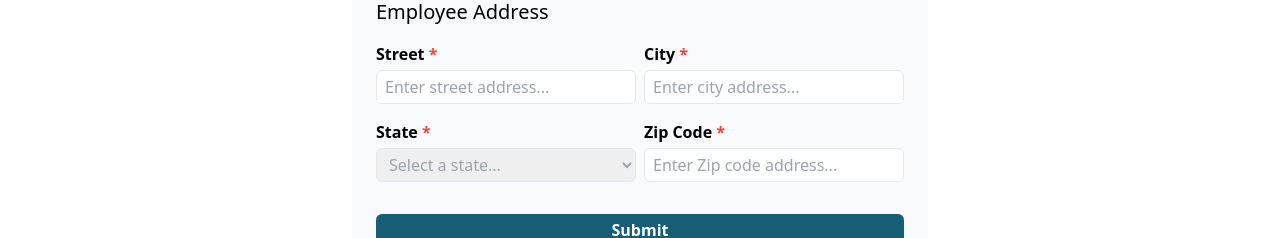
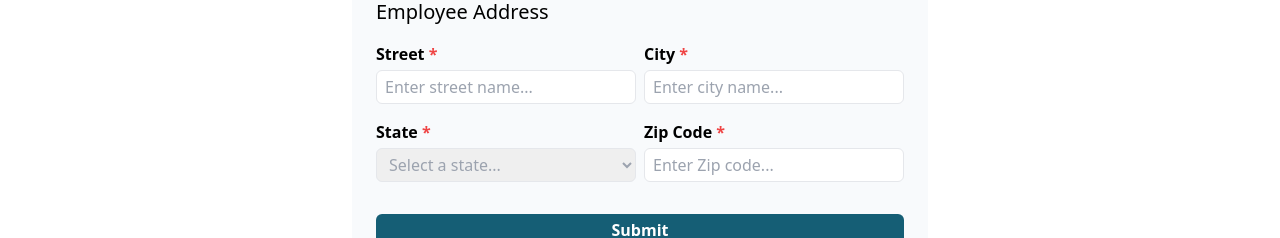
Before and after one commit to erischon/HRnet, a React (Vite) app: page /employee/create in a window 1280 px wide. Shown: the part 414-652 px from the top of the page. Built offline with nearby package versions, Linux system fonts and the light colour scheme.

Commit message:
Update CreateEmployeeForm.jsx

```diff
--- a/src/components/CreateEmployeeForm.jsx
+++ b/src/components/CreateEmployeeForm.jsx
@@ -146,7 +146,7 @@ function CreateEmployeeForm() {
             <input
               id="street"
               type="text"
-              placeholder="Enter street address..."
+              placeholder="Enter street name..."
               {...register("street", {
                 required: { value: true, message: "Street is required" },
               })}
@@ -165,7 +165,7 @@ function CreateEmployeeForm() {
             <input
               id="city"
               type="text"
-              placeholder="Enter city address..."
+              placeholder="Enter city name..."
               {...register("city", {
                 required: { value: true, message: "City is required" },
               })}
@@ -215,7 +215,7 @@ function CreateEmployeeForm() {
             <input
               id="zipCode"
               type="number"
-              placeholder="Enter Zip code address..."
+              placeholder="Enter Zip code..."
               {...register("zipCode", {
                 required: { value: true, message: "Zip code is required" },
               })}
```
